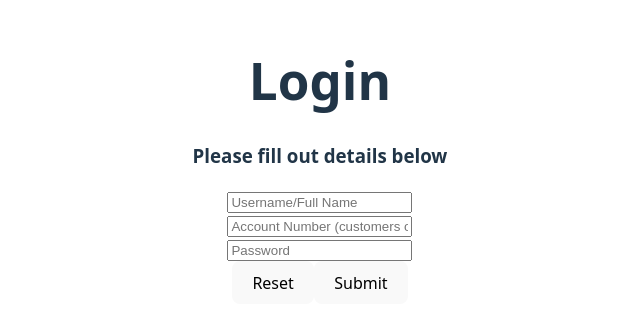
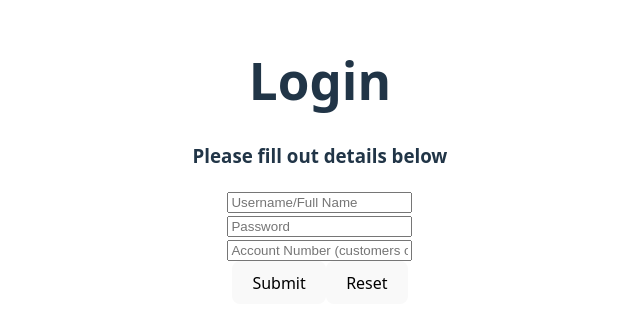
Before and after one commit to VCNMB-3rd-years/INSY7314_Part2, a React (Vite) app in the folder frontend/: page /login in a window 1280 px wide. Shown: the part 239-566 px from the top of the page, without its empty margins (320-960 px from the left). Built offline with nearby package versions, Linux system fonts and the light colour scheme.

Commit message:
Update login.jsx
updated layout again, i was wrong

```diff
--- a/frontend/src/pages/login.jsx
+++ b/frontend/src/pages/login.jsx
@@ -80,14 +80,7 @@ export default function Login() {
             required
           />
           <br />
-          <input
-            type="text"
-            name="accNumber"
-            placeholder="Account Number (customers only)"
-            value={formData.accNumber}
-            onChange={handleInputChange}
-          />
-          <br />
+
           <input
             type="password"
             name="password"
@@ -97,8 +90,16 @@ export default function Login() {
             required
           />
           <br />
+          <input
+            type="text"
+            name="accNumber"
+            placeholder="Account Number (customers only)"
+            value={formData.accNumber}
+            onChange={handleInputChange}
+          />
+          <br />
+          <button type="submit">Submit</button>
           <button type="reset" onClick={handleReset}>Reset</button>
-          <button type="submit">Submit</button>
         </form>
       </div>
     </div>
```
